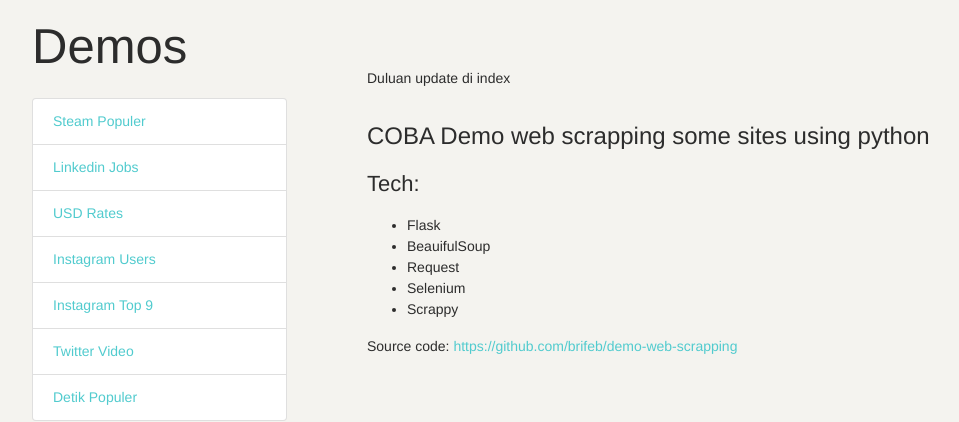
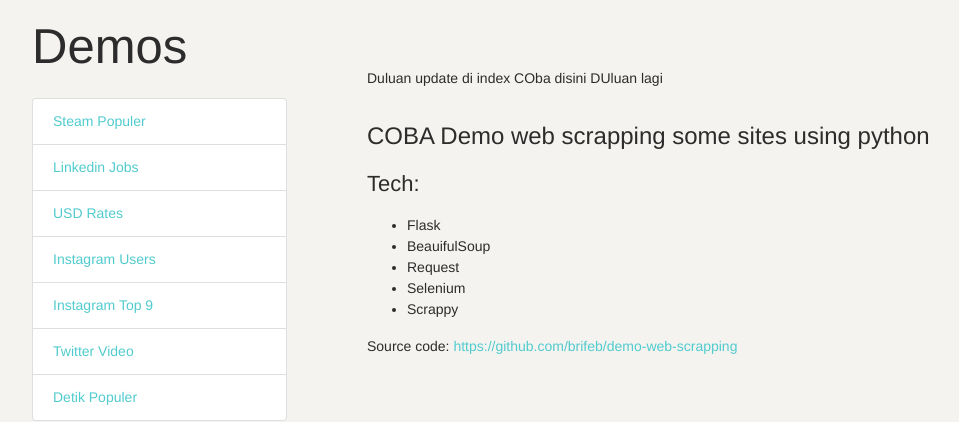
Before and after one commit to brifeb/demo-web-scrapping, a Flask app: page / in a window 1280 px wide. Shown: the part 62-484 px from the top of the page, without its empty margins (53-1012 px from the left). Run offline with Flask 2, Linux system fonts and the light colour scheme; some libraries are stand-ins or nearby versions.

Commit message:
duluan update

```diff
--- a/templates/index.html
+++ b/templates/index.html
@@ -2,6 +2,8 @@
 {% block body %}
 <div class="clearfix" style="padding:50px">
     Duluan update di index
+    COba disini
+    DUluan lagi
     <h4>COBA Demo web scrapping some sites using python</h4>
     <h5>Tech:</h5>
     <ul>
```
